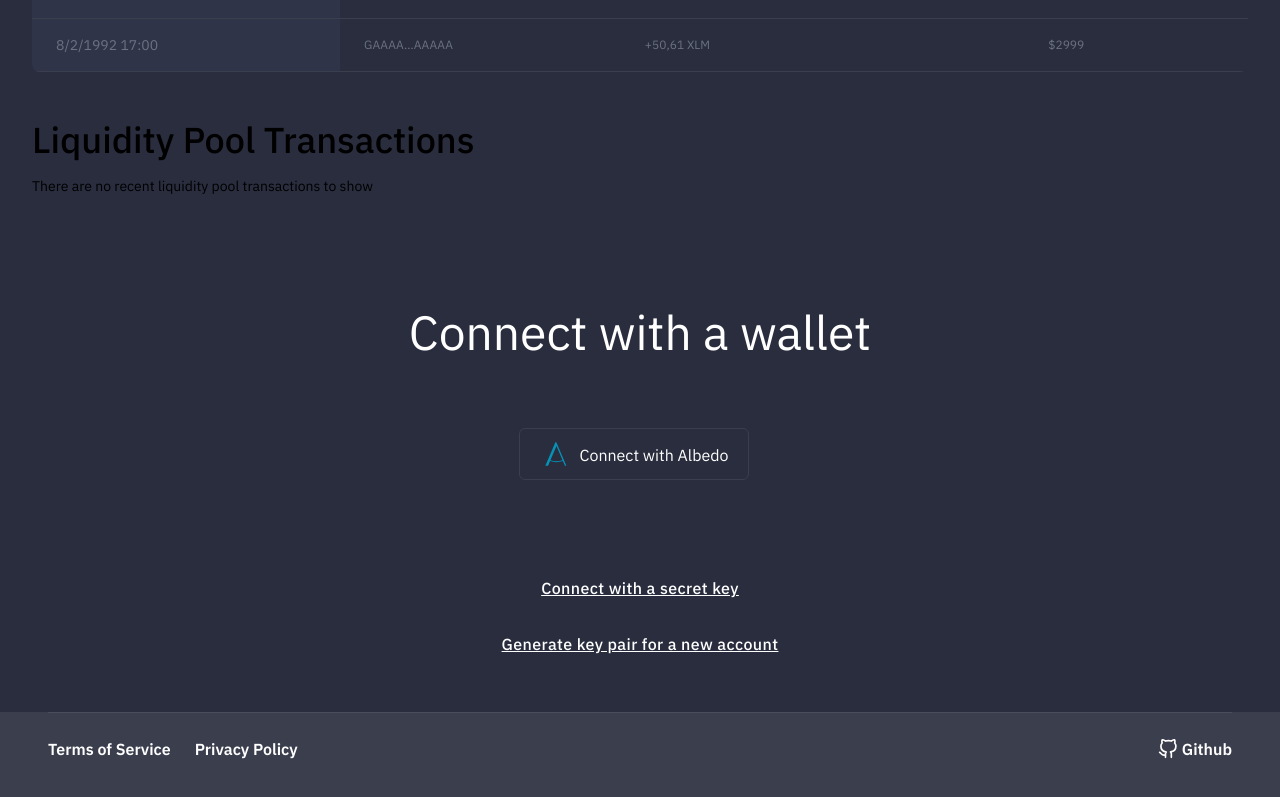
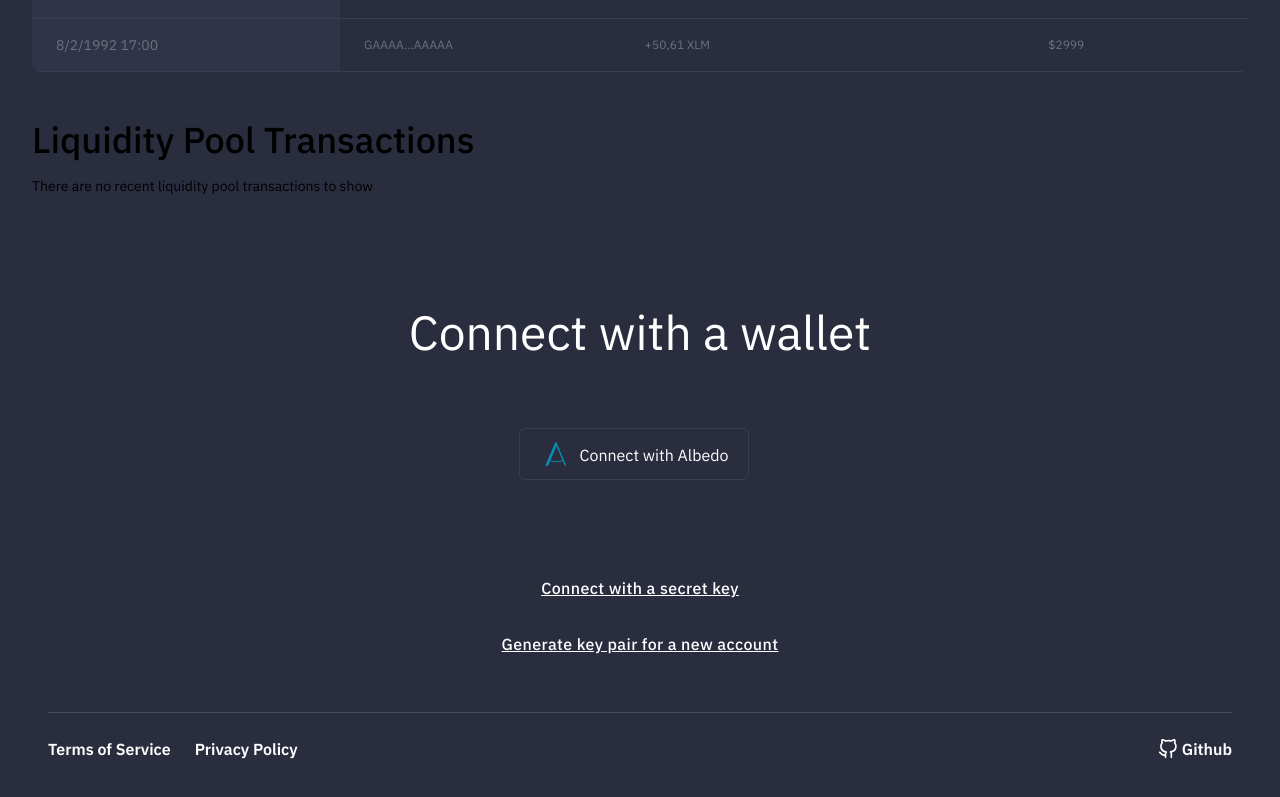
Before and after one commit to fedeesti/stellar-wallet, a React (Vite) app: page / in a window 1280 px wide. Shown: the part 605-1402 px from the top of the page. Built offline with nearby package versions, Linux system fonts and the light colour scheme.

Commit message:
Fix background color on Footer

```diff
--- a/src/components/footer/Footer.tsx
+++ b/src/components/footer/Footer.tsx
@@ -1,6 +1,6 @@
 function Footer() {
   return (
-    <footer className="px-12 bg-stellar-border-primary text-white" data-cy="footer-container">
+    <footer className="px-12 bg-stellar-bg-primary text-white" data-cy="footer-container">
       <div className="w-full max-w-screen-xl pb-12 pt-6 border-t border-stellar-border-secondary md:flex md:items-center md:justify-between">
         <ul className="flex flex-wrap items-center mt-3 font-bold hover:text-stellar-text-secondary dark:text-gray-400 sm:mt-0">
           <li data-cy="footer-terms-of-service-title">
```
